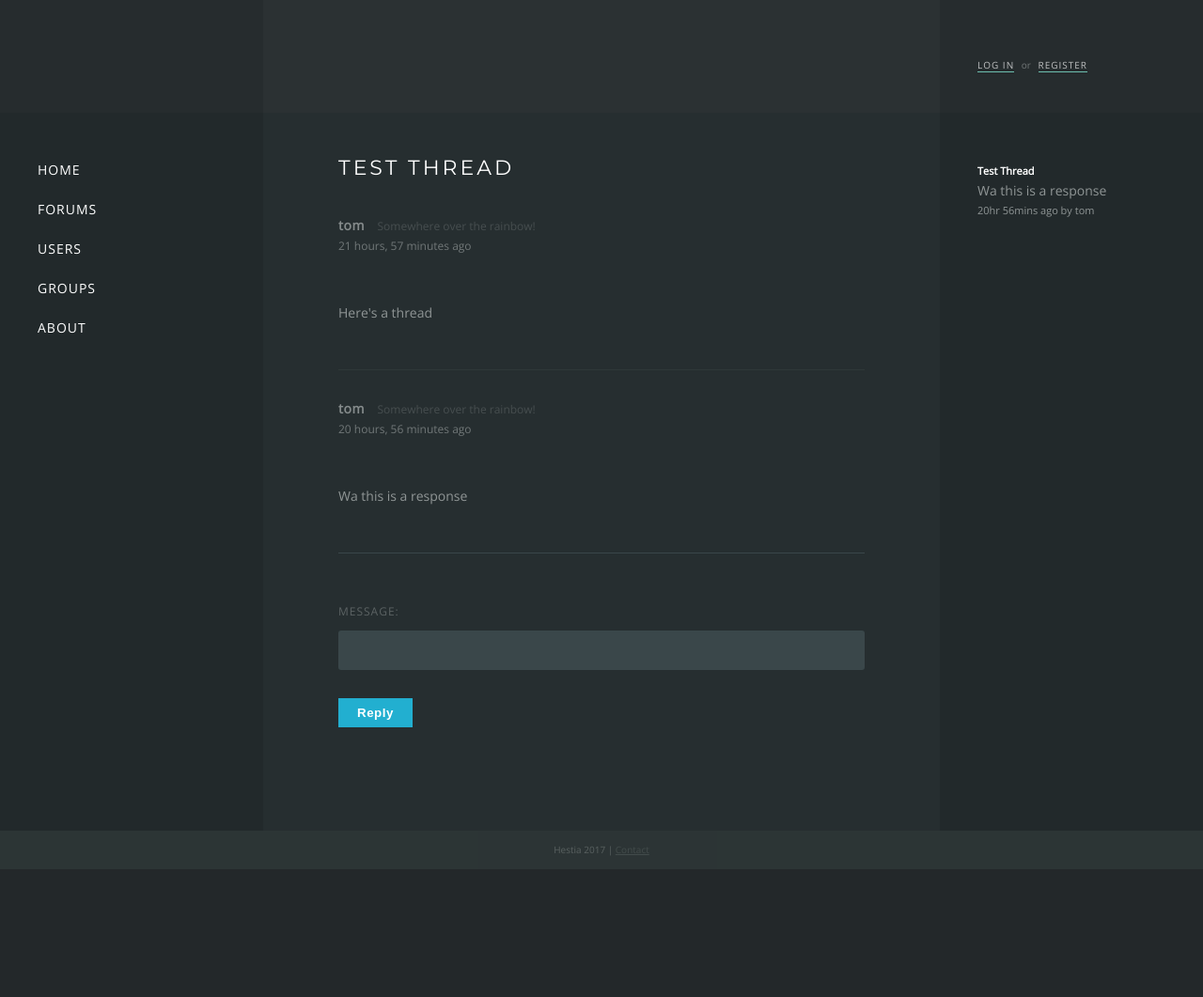
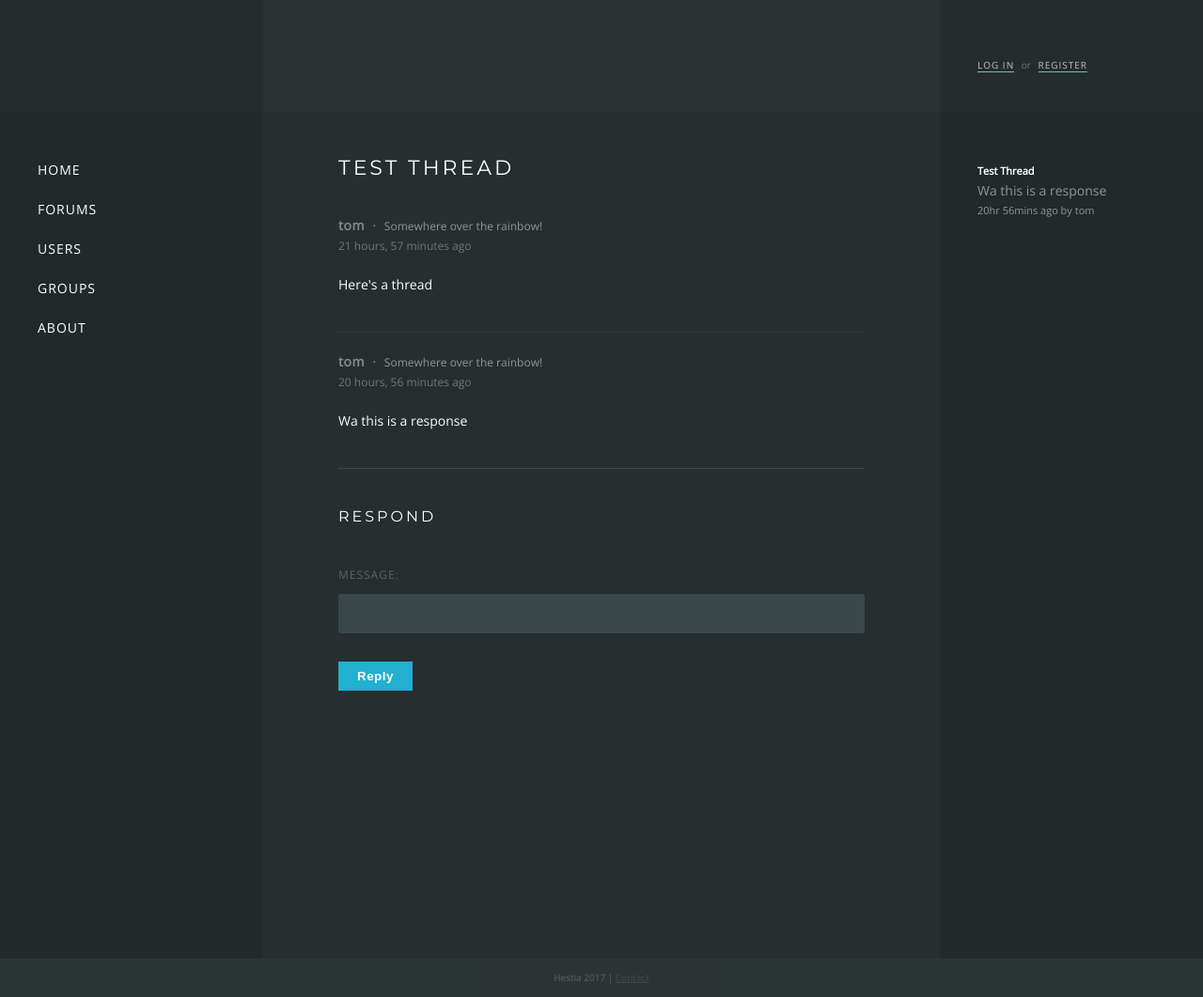
Before and after one commit to tomual/Hestia, a Django app: page /forums/14/ in a window 1280 px wide. Shown: the part 61-1122 px from the top of the page at 94% size. Before the commit the page ends 986 px from the top, so only its background shows below. Run offline with Django 3.2, Linux system fonts and the light colour scheme; data comes from the database, SQL or seed files in the repository; both versions use the stored data as it was after the commit.

```diff
--- a/forums/static/forums/style.css
+++ b/forums/static/forums/style.css
@@ -34,7 +34,7 @@ h2 {
 	text-transform: uppercase;
 	letter-spacing: 3px;
 	font-weight: normal;
-	margin-bottom: 30px;
+	margin-bottom: 20px;
 	margin-top: 40px;
 }
 
@@ -69,6 +69,7 @@ li {
 
 .main {
 	height: 100%;
+	min-height: 900px;
 	display: table;
 	width: 100%;
 	background: #262E30;
@@ -111,7 +112,7 @@ nav li {
 nav li a {
 	text-decoration: none;
 	color: #FFF;
-	padding: 5px 0;
+	padding: 1px 0;
 }
 
 nav li a:hover {
@@ -292,17 +293,23 @@ table.threads .posted {
 	opacity: 0.9;
 }
 
+.poster a {
+	text-decoration: none;
+}
+
 .poster .location {
 	font-size: 12px;
 	display: inline-block;
-	opacity: 0.3;
-	margin-left: 10px;
+}
+
+.poster span {
+	margin: 0 5px;
 }
 
 .thread .response {
-	margin-top: 50px;
-	border-top: 1px solid #2F3838;
-	padding-top: 30px ;
+    margin-top: 40px;
+    border-top: 1px solid #2F3838;
+    padding-top: 20px;
 }
 
 .thread .time {
@@ -311,7 +318,8 @@ table.threads .posted {
 }
 
 .thread .post {
-	padding-top: 50px;
+    padding-top: 20px;
+    color: #FFF;
 }
 
 h1 + .respond {
@@ -320,11 +328,16 @@ h1 + .respond {
     padding-top: 0;
 }
 
+.respond h2 {
+	margin-bottom: 40px;
+	margin-top: 20px;
+}
+
 .respond {
-    border-top: 1px solid rgb(58, 71, 74);
-    margin-top: 50px;
-    padding-top: 50px;
-    padding-bottom: 50px;
+	border-top: 1px solid rgb(58, 71, 74);
+    margin-top: 40px;
+    padding-top: 20px;
+    padding-bottom: 40px;
 }
 
 /* USERS */
@@ -376,7 +389,7 @@ h1 + .respond {
 
 .profile .summary {
 	height: 120px;
-	margin-top: 30px;
+	margin-top: 20px;
 }
 
 /* GROUPS */
--- a/forums/templates/forums/view.html
+++ b/forums/templates/forums/view.html
@@ -7,7 +7,8 @@
 	<div class="first">
 		<h1>{% block title %}{{ thread.title }}{% endblock %}</h1>
 		<div class="poster">
-			<div class="name">{{ thread.poster }}</div>
+			<div class="name"><a href="/users/profile/{{ thread.poster }}">{{ thread.poster }}</a></div>
+				<span>&middot;</span>
 			<div class="location">{{ thread.poster.profile.location }}</div>
 		</div>
 		<div class="time">{{ thread.posted|timesince }} ago</div>
@@ -18,7 +19,8 @@
 		{% for response in thread.response_set.all %}
 		<div class="response">
 			<div class="poster">
-				<div class="name">{{ response.poster }}</div>
+				<div class="name"><a href="/users/profile/{{ response.poster }}">{{ response.poster }}</a></div>
+				<span>&middot;</span>
 				<div class="location">{{ response.poster.profile.location }}</div>
 			</div>
 			<div class="time">{{ response.posted|timesince }} ago</div>
@@ -28,6 +30,7 @@
 		<a name="bottom"></a>
 	</div>
 	<div class="respond">
+	<h2>Respond</h2>
 		{% if error_message %}<p><strong>{{ error_message }}</strong></p>{% endif %}
 
 		<form action="/forums/{{ thread.id }}/respond/" method="post" novalidate>
--- a/hestia/views.py
+++ b/hestia/views.py
@@ -7,7 +7,10 @@ from django.contrib.auth.models import User
 
 def home(request):
 	newest_response = Response.objects.order_by('-posted').first()
-	newest_response_thread = Thread.objects.get(pk = newest_response.thread_id)
+	if newest_response:
+		newest_response_thread = Thread.objects.get(pk = newest_response.thread_id)
+	else:
+		newest_response_thread = None
 	newest_user = User.objects.order_by('-date_joined').first()
 	newest_thread = Thread.objects.order_by('-posted').first()
 
```
Also changed, not shown: templates/home.html (+7 -0 lines), db.sqlite3.
